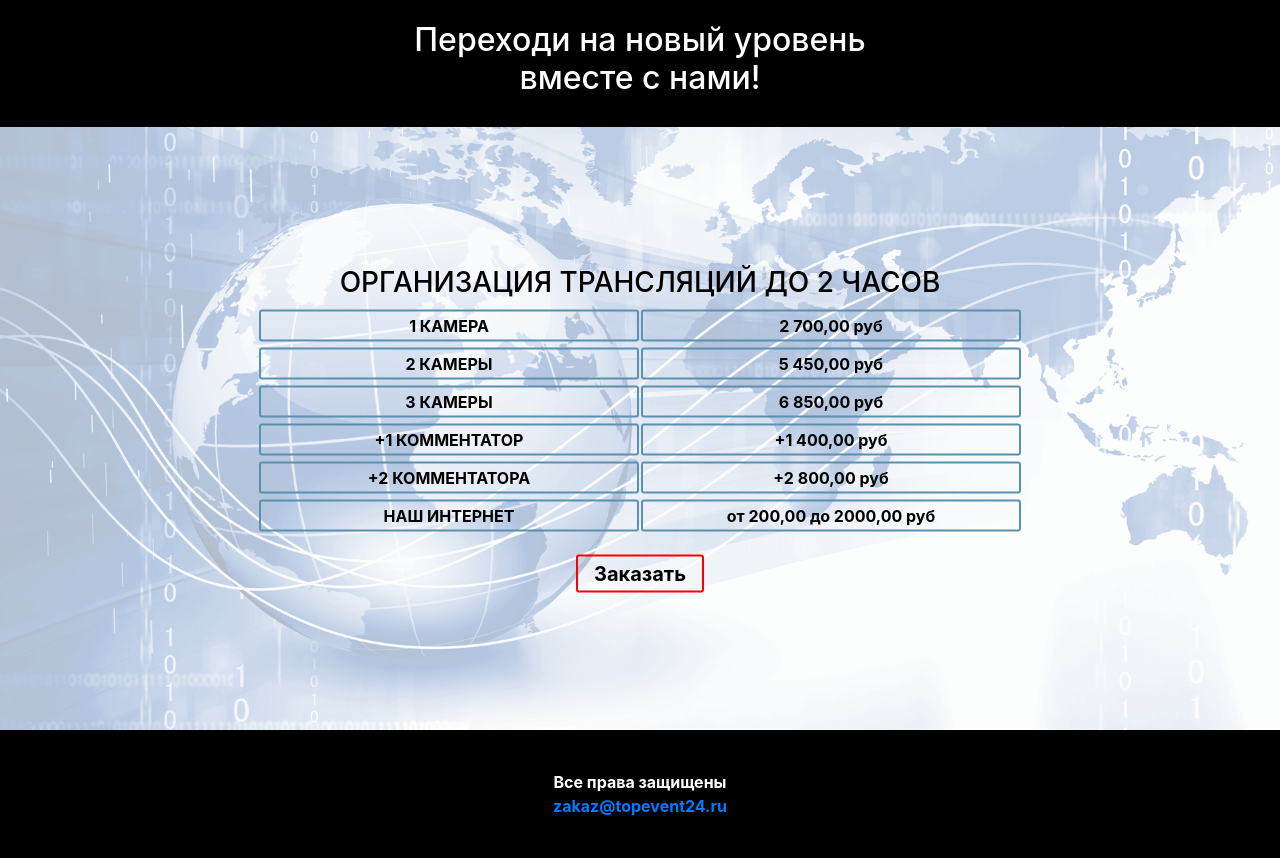
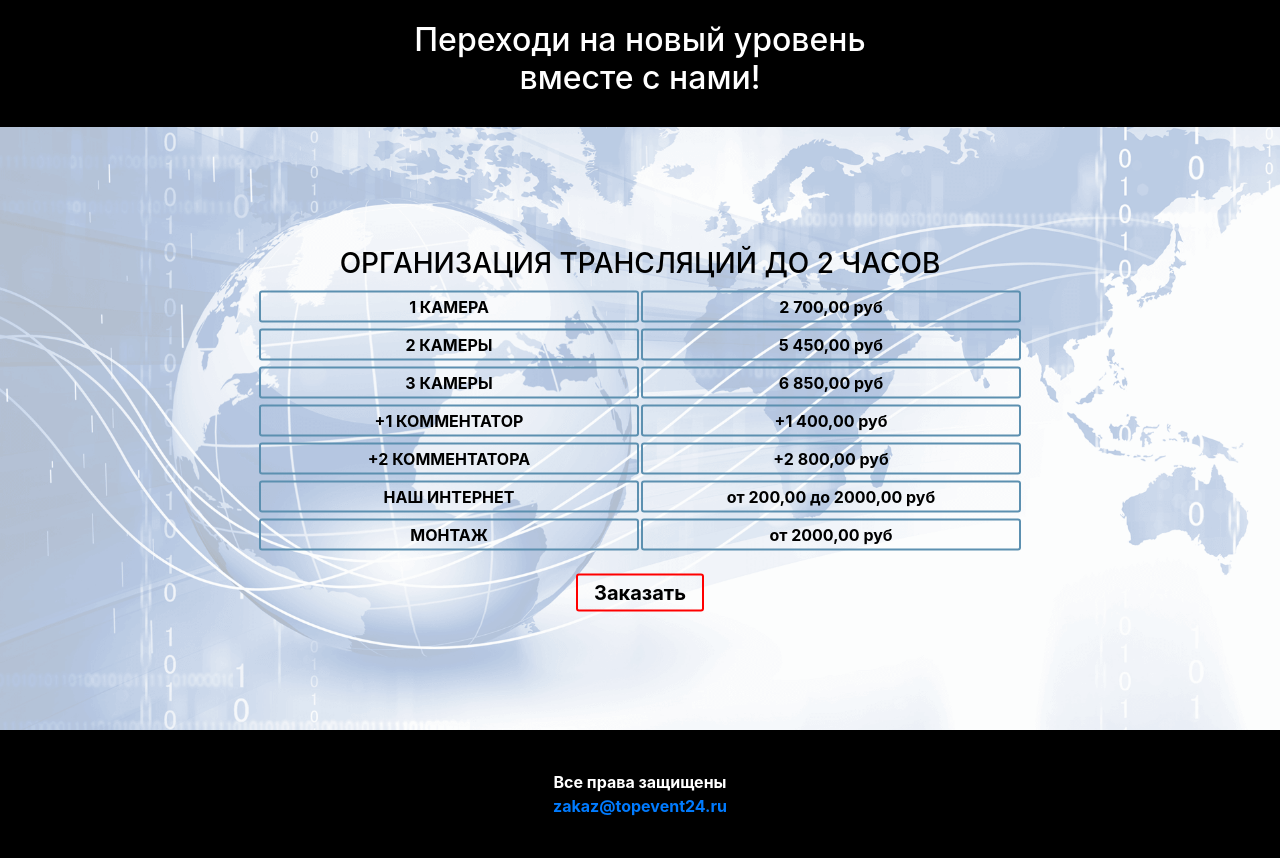
Before and after one commit to afrolovskiy/event-streaming, a Django app: template landing/templates/index.html in a window 1280 px wide. Shown: the part 512-1370 px from the top of the page. Run offline with Django 3.2, Linux system fonts and the light colour scheme; the template is opened without the code that fills it, so the values that code supplies are empty; some libraries are stand-ins or nearby versions.

Commit message:
Add editing to price

```diff
--- a/landing/forms.py
+++ b/landing/forms.py
@@ -10,16 +10,16 @@ class OrderForm(forms.Form):
     THREE_CAMERAS = '3 cameras'
     SIGNLE_COMMENTATOR = '1 commentator'
     TWO_COMMENTATORS = '2 commentators'
-    THREE_COMMENTATORS = '3 commentators'
     OUR_INTERNET = 'our internet'
+    EDITING = 'editing'
     OPTIONS = (
         (SINGLE_CAMERA, 'Съемка в 1 камеру'),
         (TWO_CAMERAS, 'Съемка в 2 камеры'),
         (THREE_CAMERAS, 'Съемка в 3 камеры'),
         (SIGNLE_COMMENTATOR, '1 комментатор'),
         (TWO_COMMENTATORS, '2 комментатора'),
-        (THREE_COMMENTATORS, '3 комментатора'),
         (OUR_INTERNET, 'Наш интернет'),
+        (EDITING, 'Монтаж'),
     )
 
     event = forms.CharField(max_length=255, label='Мероприятие')
--- a/landing/templates/index.html
+++ b/landing/templates/index.html
@@ -59,6 +59,10 @@
                 <div class="row justify-content-md-center price-item-group">
                     <div class="col col-md-4 price-item price-name">наш интернет</div>
                     <div class="col col-md-4 price-item">от 200,00 до 2000,00 руб</div>
+                </div>
+                <div class="row justify-content-md-center price-item-group">
+                    <div class="col col-md-4 price-item price-name">монтаж</div>
+                    <div class="col col-md-4 price-item">от 2000,00 руб</div>
                 </div>
                 <button type="button" class="btn btn-lg order-button" data-toggle="modal" data-target="#order-modal" >Заказать</button>
             </div>
```
Lines whose indentation alone changed are shown as unchanged.
